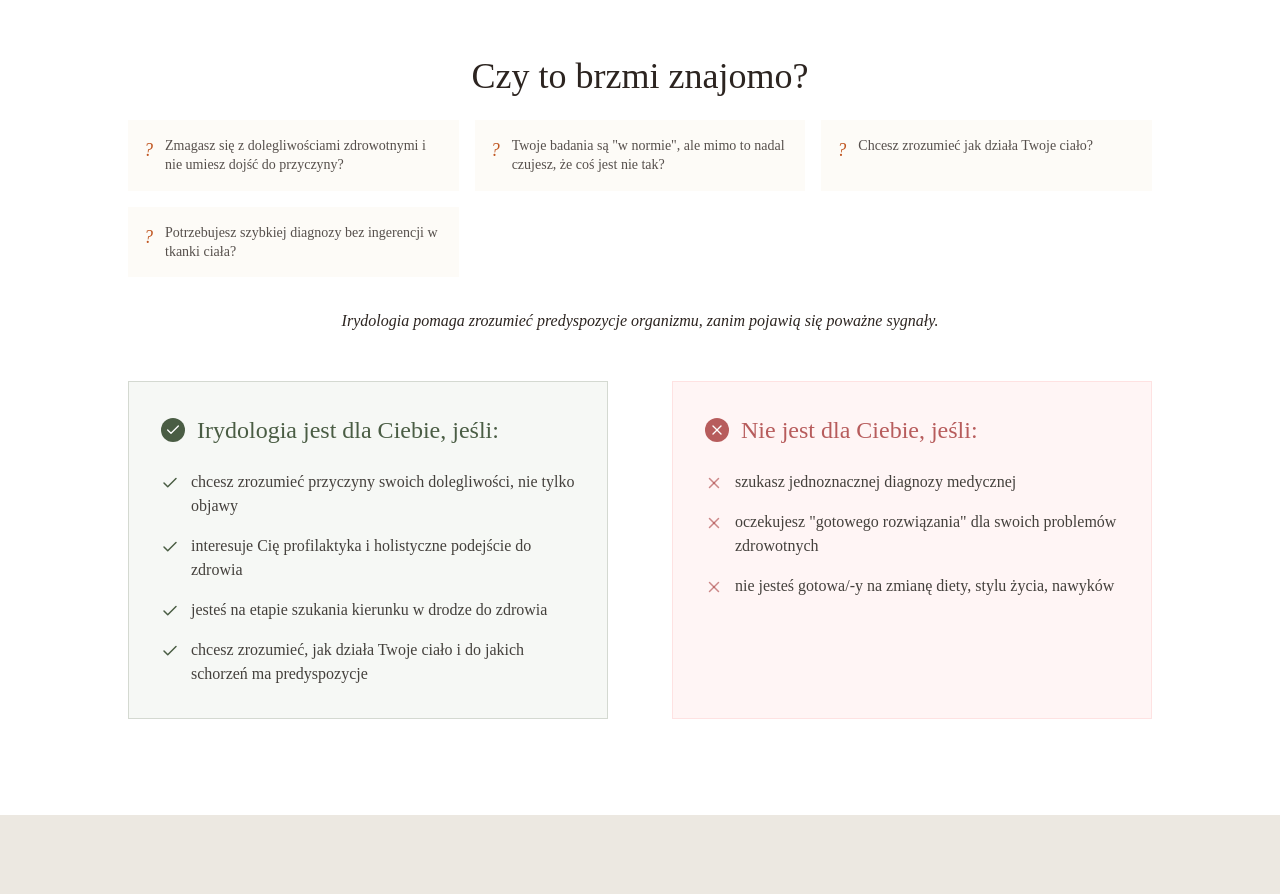
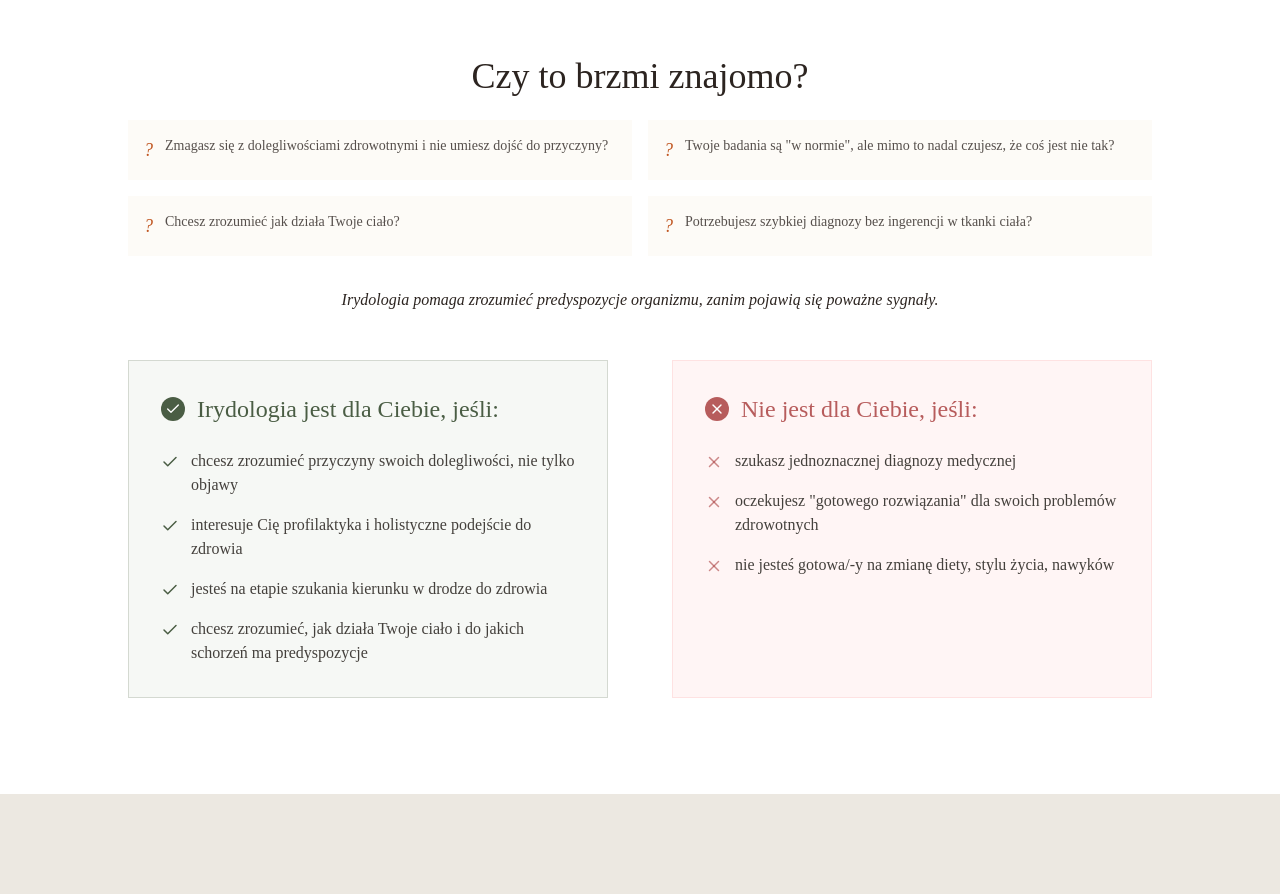
Before and after one commit to Webisko/curandera-irydologia, a React (Vite) app: page / in a window 1280 px wide. Shown: the part 840-1734 px from the top of the page. Built offline with nearby package versions, Linux system fonts and the light colour scheme; a web font is replaced by a local one.

Commit message:
Change Problem section grid from 3 columns to 2 columns

```diff
--- a/components/Problem.tsx
+++ b/components/Problem.tsx
@@ -30,7 +30,7 @@
         {/* Intro Questions */}
         <div className="mb-12 text-center">
           <h2 className="font-serif text-3xl md:text-4xl text-curandera-dark mb-6">Czy to brzmi znajomo?</h2>
-          <div className="grid md:grid-cols-3 gap-4 text-left">
+          <div className="grid grid-cols-1 md:grid-cols-2 gap-4 text-left">
             {problems.map((prob, idx) => (
               <div key={idx} className="flex items-start bg-curandera-bg p-4 rounded-none">
                 <span className="text-curandera-accent text-lg mr-3 font-serif italic">?</span>
```
